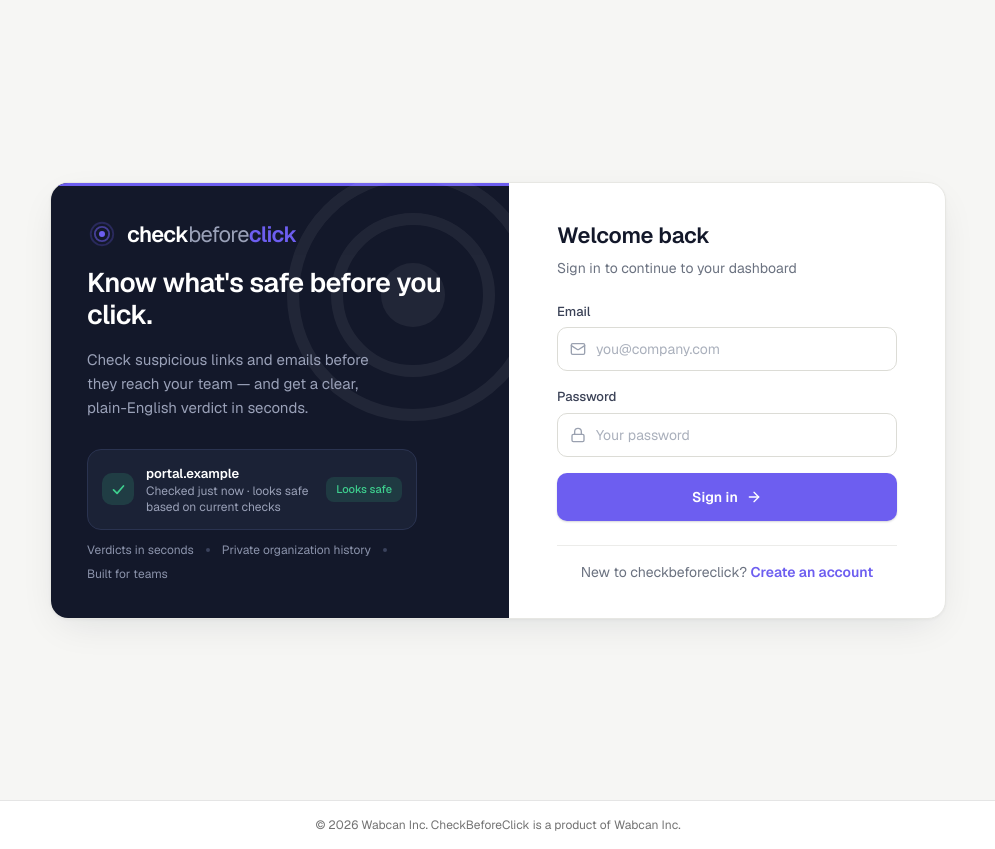
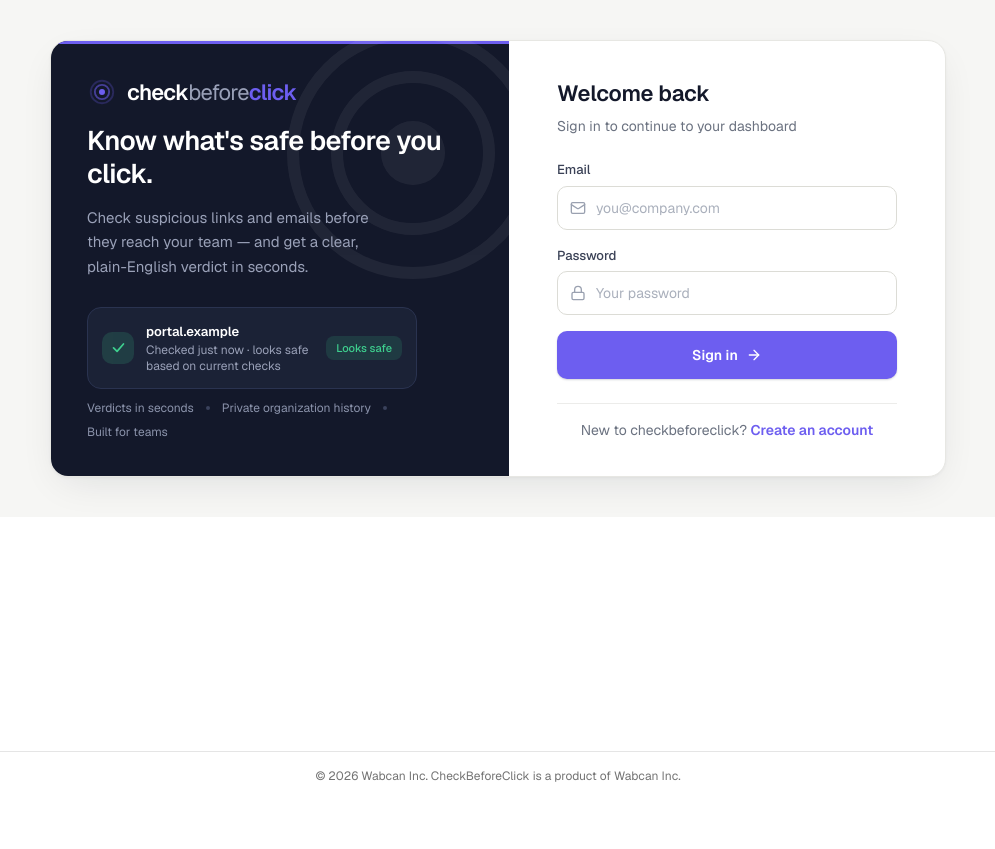
Before and after one commit to wberytech-stack/checkbeforeclick, a Next.js app: page /login in a window 1280 px wide. Shown: the whole page, without its empty margins (142-1137 px from the left). After the commit the page ends 800 px from the top, so only its background shows below. Built offline with nearby package versions, Linux system fonts and the light colour scheme.

Commit message:
fix: size auth shell within footer layout

```diff
--- a/components/auth/AuthShell.tsx
+++ b/components/auth/AuthShell.tsx
@@ -33,7 +33,7 @@ function VerdictArtifact() {
 
 export function AuthShell({ headline, subhead, title, subtitle, children, footer }: AuthShellProps) {
   return (
-    <main className="min-h-screen bg-[#f6f6f4] flex items-start sm:items-center justify-center p-4 sm:p-6 py-8 sm:py-10">
+    <main className="min-h-full bg-[#f6f6f4] flex items-start sm:items-center justify-center p-4 sm:p-6 py-8 sm:py-10">
       <div className="w-full max-w-4xl overflow-hidden rounded-2xl border border-[#e7e7e3] bg-white shadow-[0_1px_3px_rgba(0,0,0,0.04),0_12px_40px_-12px_rgba(19,24,42,0.12)] grid md:grid-cols-[1.05fr_1fr]">
 
         <div className="relative hidden md:flex flex-col justify-between overflow-hidden bg-[#13182a] p-9">
```
